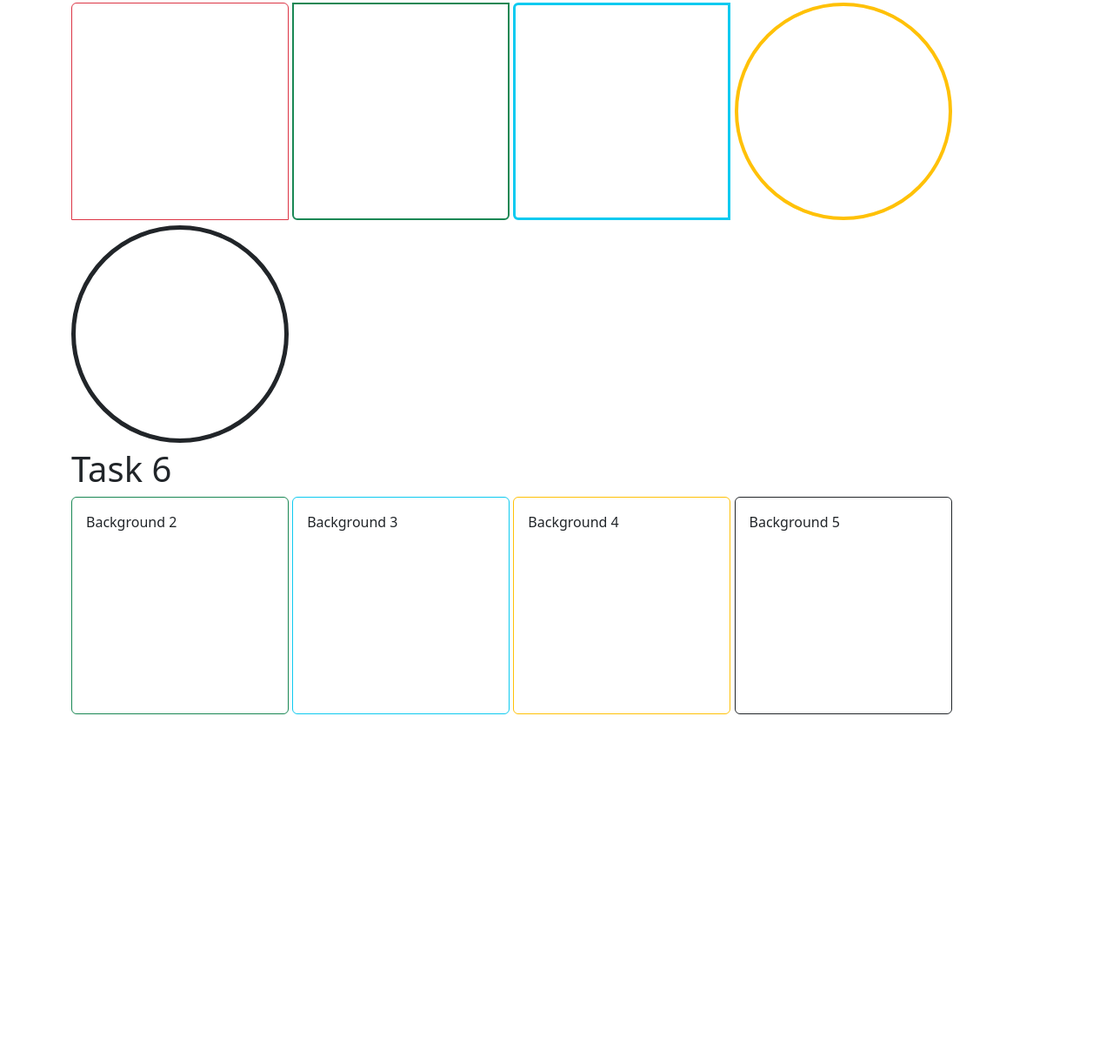
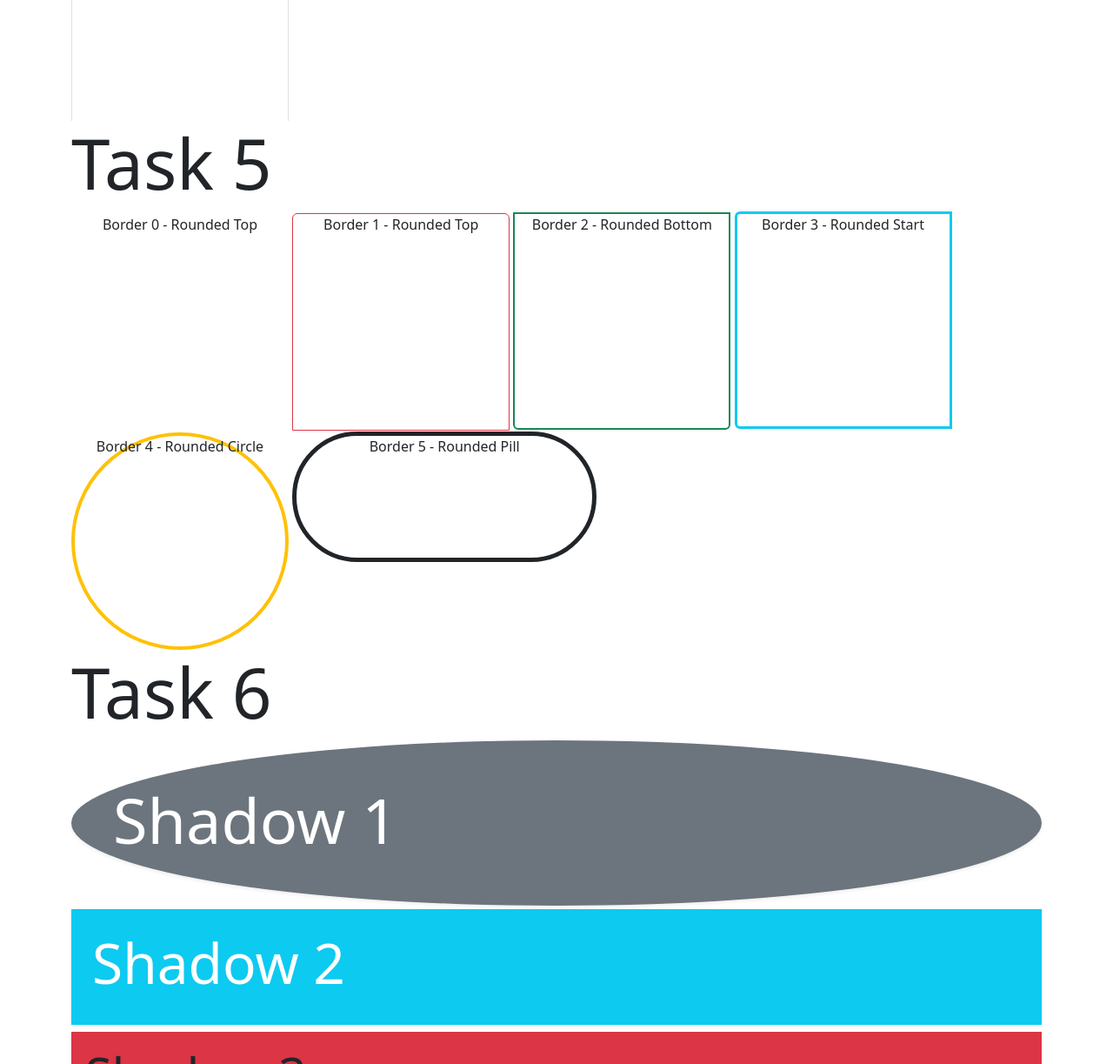
Before and after one commit to shanharvs/BORDERS, a plain HTML site: page index.html in a window 1280 px wide. Shown: the part 1577-2800 px from the top of the page at 87% size. Before the commit the page ends 2446 px from the top, so only its background shows below. Drawn offline with nearby package versions, Linux system fonts and the light colour scheme.

Commit message:
Update index.html

```diff
--- a/index.html
+++ b/index.html
@@ -13,10 +13,10 @@
         display: inline-block;
     }
     #pill {
-        width: 250px;
-        height: 250px;
-        display: inline-block;
-    }
+    width: 350px;
+    height: 150px;
+    display: inline-block;
+  }
 </style>
 
 
@@ -25,7 +25,7 @@
     <script src="https://cdn.jsdelivr.net/npm/bootstrap@5.3.5/dist/js/bootstrap.bundle.min.js" integrity="sha384-k6d4wzSIapyDyv1kpU366/PK5hCdSbCRGRCMv+eplOQJWyd1fbcAu9OCUj5zNLiq" crossorigin="anonymous"></script>
 
 <div class="container">
-    <h1 class="dispay-1">Task 1</h1>
+    <h1 class="display-1">Task 1</h1>
     <h1 class="bg-dark text-white">This is a h1 block here</h1>
     <h1 class="bg-secondary text-white d-inline">This is a d-inline here</h1>
     <h1 class="bg-info text-white d-block">I have a d-block here.</h1>
@@ -33,7 +33,7 @@
 </div>
 
 <div class="container">
-    <h1 class="dispay-1">Task 2
+    <h1 class="display-1">Task 2
     <span class="d-inline d-sm-none text-warning"><strong>Sample 1</strong></span>
     <span class="d-none d-sm-inline d-md-none text-danger"><strong>Sample 2</strong></span>
     <span class="d-none d-md-inline d-lg-none text-primary"><strong>Sample 3</strong></span>
@@ -43,7 +43,7 @@
 </div>
 
 <div class="container">
-    <h1 class="dispay-1">Task 3</h1>
+    <h1 class="display-1">Task 3</h1>
     <span class="border bg-success m-3 text-info">Hi</span>
     <span class="border border-start bg-danger m-3 text-primary">Hello</span>
     <span class="border border-end bg-warning m-3 text-success">How are you?</span>
@@ -54,7 +54,7 @@
 
 
 <div class="container">
-    <h1 class="dispay-1">Task 4</h1>
+    <h1 class="display-1">Task 4</h1>
     <span class="border border-strat-0 p-1">Padding 1</span>
     <span class="border border-end-0  p-2">Padding 2</span>
     <span class="border border-top-0  p-3">Padding 3</span>
@@ -64,181 +64,37 @@
 </div>
 
 <div class="container">
-    <h1 class="dispay-1">Task 5</h1>
-    <span class="border border-1 border-danger rounded-top"></span>
-    <span class="border border-2 border-success rounded-bottom"></span>
-    <span class="border border-3 border-info rounded-start"></span>
-    <span class="border border-4 border-warning rounded-circle"></span>
-    <span class="border border-5 border-dark rounded-pill" id="pill"></span>
+    <h1 class="display-1">Task 5</h1>
+    <span class="border border-0 border-danger rounded-top text-center">Border 0 - Rounded Top</span>
+    <span class="border border-1 border-danger rounded-top text-center">Border 1 - Rounded Top</span>
+    <span class="border border-2 border-success rounded-bottom text-center">Border 2 - Rounded Bottom</span>
+    <span class="border border-3 border-info rounded-start text-center">Border 3 - Rounded Start</span>
+    <span class="border border-4 border-warning rounded-circle text-center ">Border 4 - Rounded Circle</span>
+    <span class="border border-5 border-dark rounded-pill text-center" id="pill">Border 5 - Rounded Pill</span>
 </div>
 
 <div class="container">
-    <h1 class="dispay-1">Task 6</h1>
-    <span class="border border-success shadow-md p-3 mb-5 bg-body rounded">Background 2</span>
-    <span class="border border-info p-3 mb-5 bg-body rounded">Background 3</span>
-    <span class="border border-warning p-3 mb-5 bg-body rounded">Background 4</span>
-    <span class="border border-dark p-3 mb-5 bg-body rounded">Background 5</span>
+    <h1 class="display-1">Task 6</h1>
+    <div class="bg-secondary text-white p-5 mb-1 rounded-circle shadow-sm"">
+      <h1 class="display-2">Shadow 1</h1>
+  </div>
+
+  <div class="bg-info text-white p-4 mb-2 rounded-sm shadow-sm">
+      <h1 class="display-3">Shadow 2</h1>
+  </div>
+
+  <div class="bg-danger text-dark p-3 mb-3">
+      <h1 class="display-4">Shadow 3</h3>
+  </div>
+
+  <div class="bg-primary text-white p-2 mb-4 rounded-pill shadow-lg">
+      <h1 class="display-5">Shadow 4</h3>
+  </div>
+
+  <div class="bg-warning text-white p-1 mb-5 rounded shadow">
+      <h1 class="display-6">Shadow 5</h3>
+  </div>
 </div>
 
 </body>
 </html>
-
-
-<!--TASK 1: Application of D-None,d-inline and d-block (create your own based on the example.
-
-TASK 2: BREAKPOINTS WITH DISPLAY CONTROL
-
-TASK 3: Application of Border Additive with contextual background and text along with MARGIN utility application.(label them accordingly)
-
-TASK 4: Application of Border Subtractive with contextual background and text along with PADDING utility application.(label them accordingly)
-
-TASK 5: Application of Border width, border colors and all the types of border radius (use contextual background/text as well)
-
-TASK 6: Application of Rounded size, shadow with proper labeling (contextual background/text)
-
-
-
-
-
-
-
-
-
-
-
-
-
-
-
-
-
-
-
-
-<h1>Task 1</h1>
-<div class="container">
-<section class="Basic buttons">
-<button type="button" class="btn btn-primary">Primary</button>
-<button type="button" class="btn btn-secondary">Secondary</button>
-<button type="button" class="btn btn-success">Success</button>
-<button type="button" class="btn btn-danger">Danger</button>
-<button type="button" class="btn btn-warning">Warning</button>
-<button type="button" class="btn btn-info">Info</button>
-<button type="button" class="btn btn-light">Light</button>
-<button type="button" class="btn btn-dark">Dark</button>
-</section>
-</div>
-<br><br>
-
-<h1>Task 2</h1>
-<div class="container">
-<section class="button tags">
-<button type="button" class="btn btn-warning">Warning</button>
-<a class="btn btn-primary" href="#" role="button">Primary</a>
-<input class="btn btn-info" type="button" value="Info">
-<input class="btn btn-success" type="submit" value="Success">
-<input class="btn btn-danger" type="reset" value="Danger">
-</section>
-</div>
-<br><br>
-
-
-<h1>Task 3</h1>
-<div class="container">
-<section class="Outline block buttons">
-<button type="button" class="btn btn-outline-primary">Primary</button>
-<button type="button" class="btn btn-outline-success">Sucecess</button>
-<button type="button" class="btn btn-outline-warning">Warning</button>
-<button type="button" class="btn btn-outline-danger">Danger</button>
-</section>
-</div>
-<br>
-
-<div class="container">
-<h2>Small buttons</h2>
-<div class="d-grid gap-2">
-<button type="button" class="btn btn-primary btn-sm">Primary</button>
-<button type="button" class="btn btn-primary btn-sm">Primary</button>
-</div>
-</div>
-
-<div class="container">
-<h2>Medium buttons</h2>
-<div class="d-grid gap-2">
-<button type="button" class="btn btn-primary">Primary</button>
-<button type="button" class="btn btn-primary">Primary</button>
-</div>
-</div>
-
-<div class="container">
-<h2>Large buttons</h2>
-<div class="d-grid gap-2">
-<button type="button" class="btn btn-primary btn-lg">Primary</button>
-<button type="button" class="btn btn-primary btn-lg">Primary</button>
-</div>
-</div>
-<br><br>
-
-<h1>Task 4</h1>
-<div class="container">
-<section class="Conceptual buttons">
-<h2>Conceptual buttons</h2>
-<p>The best coder in the world</p>
-<p class="bg-primary">Pogi</p>
-<p class="bg-success">Pogi</p>
-<p class="bg-danger">Pogi</p>
-</section>
-</div>
-<br>
-
-<div class="container">
-<section class="Conceptual colors with conceptual background">
-<h2>Conceptual colors</h2>
-<p>The best coder in the world</p>
-<p class="text-primary bg-success">Pogi</p>
-<p class="text-light bg-dark">Pogi</p>
-<p class="text-danger bg-warning">Pogi</p>
-</section>
-</div>
-<br>
-
-<div class="container">
-<h2>Md blocks</h2>
-<div class="d-grid gap-2 d-md-block">
-<button class="btn btn-danger">button</button>
-<button class="btn btn-primary">button</button>
-
-</div>
-</div>
-<br>
-
-
-<div class="container">
-<h2>Disable buttons</h2>
-<button type="button" class="btn btn-primary" disabled>Primary disabled</button>
-<button type="button" class="btn btn-warning" disabled>Warning disabled</button>
-</div>
-
-
-<div class="container">
-<h2>Contextual Color</h2>
-<p></p>
-<p class="text-muted">This text is muted.</p>
-<p class="text-primary">This text is important.</p>
-<p class="text-success">This text indicate success.</p>
-<p class="text-info">This text represents information.</p>
-<p class="text-warning">This text represents a warning.</p>
-<p class="text-danger">This text represents danger.</p>
-</div>
-
-<div class="container">
-<h2> Contextual Backgrounds</h2>
-<p></p>
-<p class="bg-primary">This text is important.</p>
-<p class="bg-success">This text indicate success.</p>
-<p class="bg-info">This text represents information.</p>
-<p class="bg-warning">This text represents a warning.</p>
-<p class="bg-danger">This text represents danger.</p>
-
-</body>
-</html>
```
